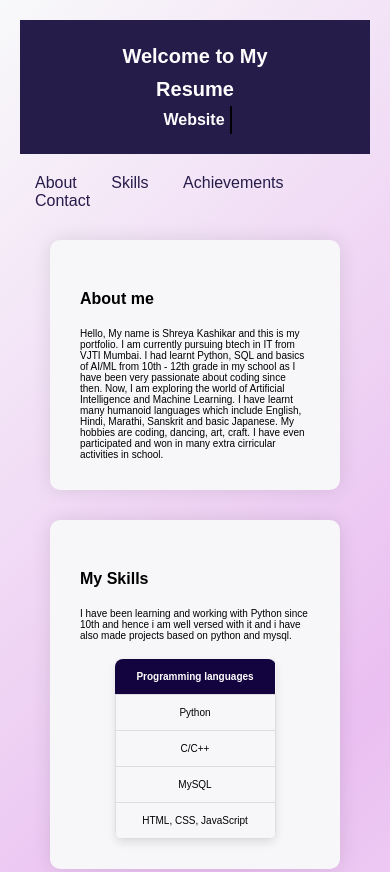
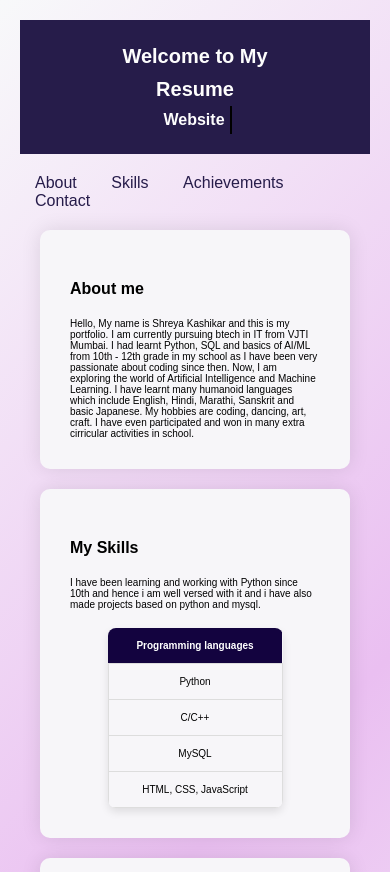
Before and after one commit to shreyakash24/Portfolio-website, a plain HTML site: page index.html in a window 390 px wide. Shown: the top 872 px of the page. Drawn offline with nearby package versions, Linux system fonts and the light colour scheme.

Commit message:
modified

```diff
--- a/style.css
+++ b/style.css
@@ -131,4 +131,7 @@
         h1{
           font-size: 20px;
         }
+        article{
+          margin: 20px;
+        }
       }
```
